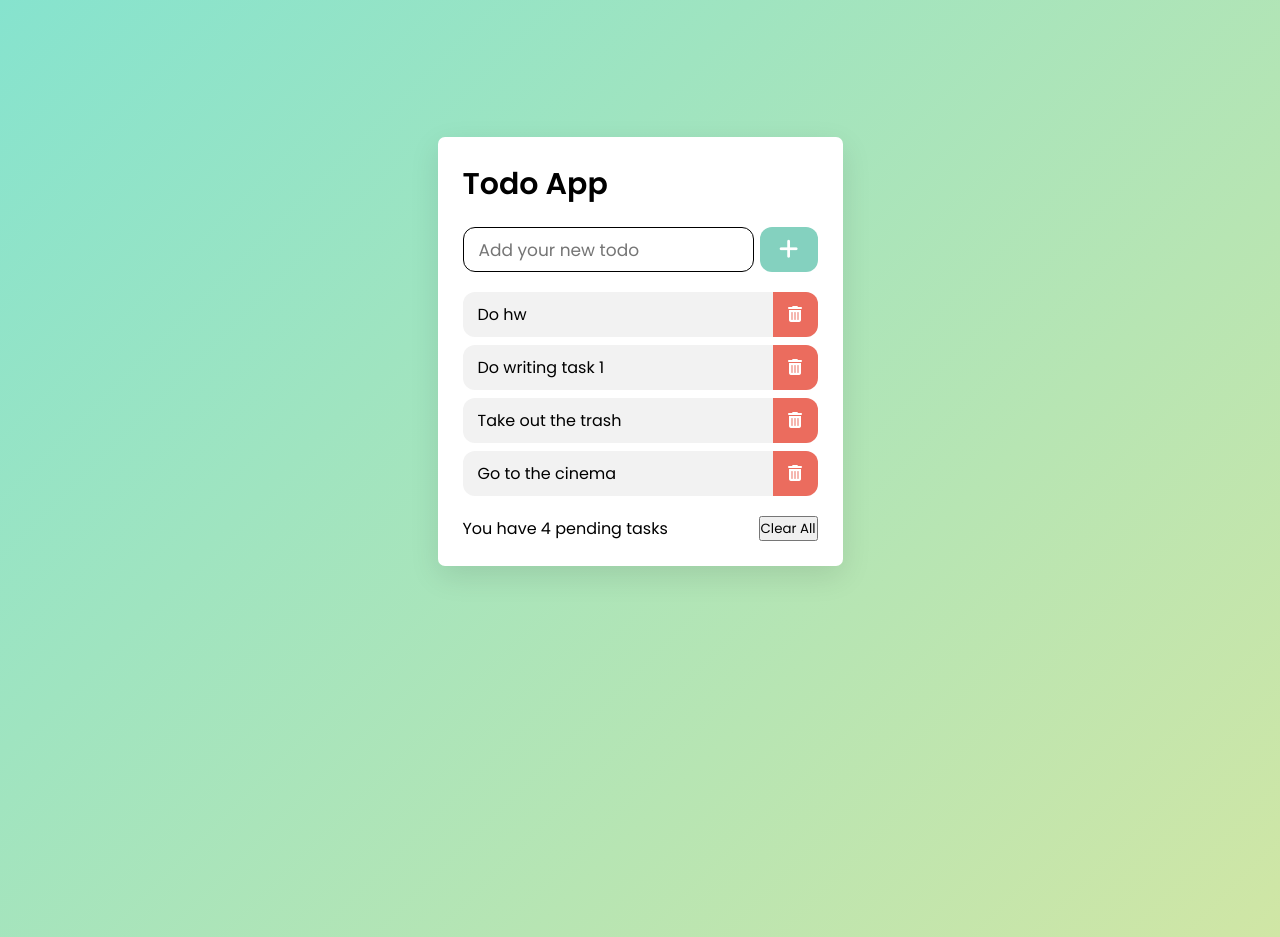
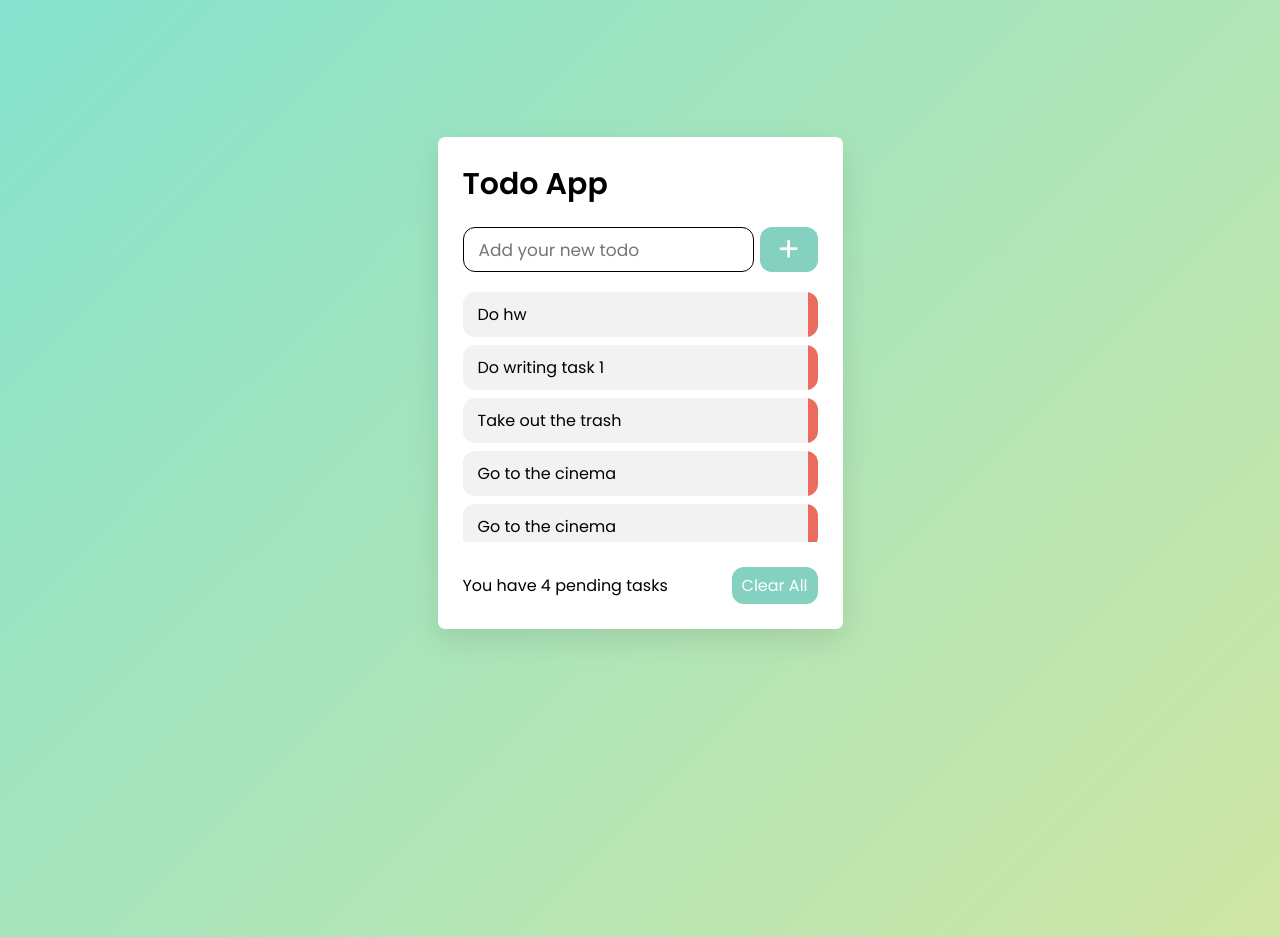
Before and after one commit to phankhanhngan/Todo-List, a plain HTML site: page index.html in a window 1280 px wide. Drawn offline with Linux system fonts and the light colour scheme.

Commit message:
Finish the basic style sheet

```diff
--- a/index.html
+++ b/index.html
@@ -20,6 +20,11 @@
             <li>Do writing task 1 <span><i class="fa fa-trash"></i></span></li>
             <li>Take out the trash <span><i class="fa fa-trash"></i></span></li>
             <li>Go to the cinema <span><i class="fa fa-trash"></i></span></li>
+            <li>Go to the cinema <span><i class="fa fa-trash"></i></span></li>
+            <li>Go to the cinema <span><i class="fa fa-trash"></i></span></li>
+            <li>Go to the cinema <span><i class="fa fa-trash"></i></span></li>
+            <li>Go to the cinema <span><i class="fa fa-trash"></i></span></li>
+            <li>Go to the cinema <span><i class="fa fa-trash"></i></span></li>
         </ul>
         <div class="footer">
             <span>You have 4 pending tasks</span>
--- a/style.css
+++ b/style.css
@@ -65,32 +65,53 @@ body{
 
 .wrapper .todo-list {
     position: relative;
+    max-height: 250px;
+    overflow-y: auto;
 }
 
 .todo-list li {
     list-style: none;
+    position: relative;
     height: 45px;
     line-height: 45px;
     background: #f2f2f2;
     border-radius: 12px;
     margin-bottom: 8px;
     padding: 0 15px;
+    overflow: hidden;
 }
 
 .todo-list li span {
     position: absolute;
-    right: 0;
+    right: -35px;
     background: #eb6c5e;
     color: #fff;
     width: 45px;
     text-align: center;
     border-radius: 0 12px 12px 0;
     cursor: pointer;
+    transition: all 0.3s ease-in-out;
+}
+
+.todo-list li:hover span {
+    right: 0;
 }
 
 .wrapper .footer {
     display: flex;
     justify-content: space-between;
     width: 100%;
-    margin-top: 20px;
+    margin-top: 25px;
+    align-items: center;
 }
+
+.wrapper .footer button {
+    border: none;
+    outline: none;
+    background: #84d1bf;
+    color: #fff;
+    font-size: 16px;
+    cursor: pointer;
+    border-radius: 12px;
+    padding: 6px 10px;
+}
```
